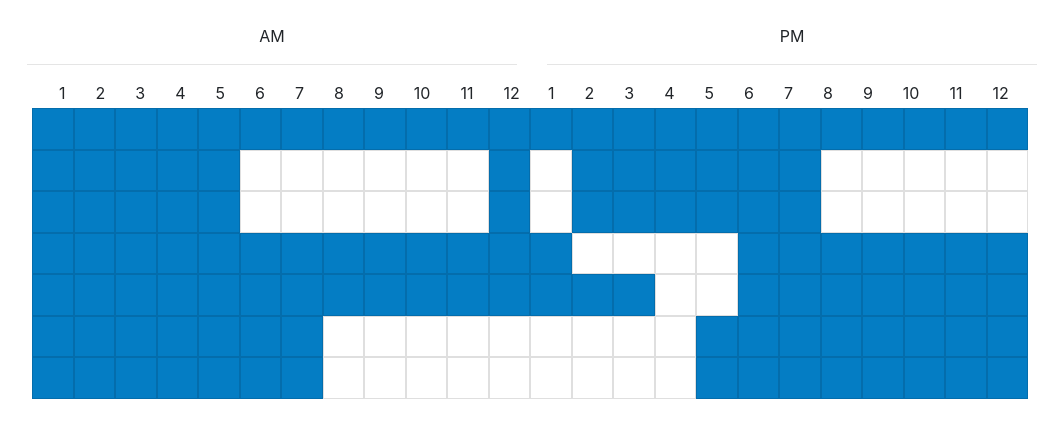
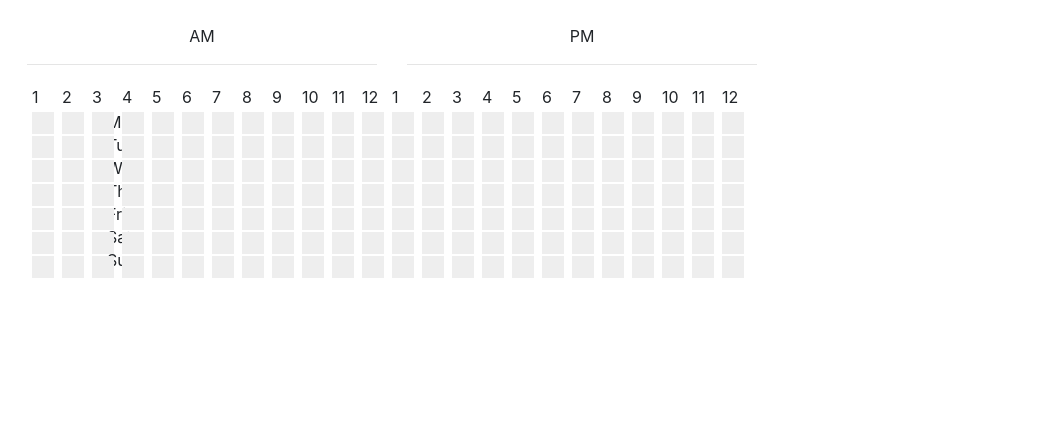
Before and after one commit to FrancisAbouNader/Mini-Project, a React (Create React App) app: page / in a window 1280 px wide. Shown: the top 438 px of the page, without its empty margins (58-1117 px from the left). Built offline with nearby package versions, Linux system fonts and the light colour scheme.

Commit message:
latest Commit

```diff
--- a/src/App.js
+++ b/src/App.js
@@ -22,6 +22,7 @@ class App extends React.Component {
     return (
       <div>
         <HoursWeekPicker />
+        {/* <SelectSquare/> */}
       </div>
 
     )
--- /dev/null
+++ b/src/Days.js
@@ -0,0 +1,25 @@
+import React from 'react'
+
+export default function Days() {
+    const days=["Mon", "Tue", "Wed", "Thu", "Fri", "Sat", "Sun"]
+    return (
+        <div>
+
+            {
+            days.map(days => (
+
+                <div className="days mt-3">
+                    <div className="col d-flex flex-row">
+                        <p className="col" style={{ position: "fixed", left: "150px" }}>  {days}</p>
+                        </div>
+
+                </div>
+            ))
+
+
+
+        }
+    </div>
+
+    )
+}
--- /dev/null
+++ b/src/Hours.js
@@ -0,0 +1,33 @@
+import React from 'react'
+
+export default function Hours() {
+    const time = [1, 2, 3, 4, 5, 6, 7, 8, 9, 10, 11, 12]
+    return (
+        <div>
+             <div className="HourAm row">
+                        <div className="col-md-6 d-flex flex-row ">
+                            {
+                                time.map(time => {
+                                    return (
+                                        <div className="col pt-1">
+                                            {time}
+                                        </div>
+                                    )
+                                })
+                            }
+                        </div>
+                    </div>
+                    <div className="HourPm row">
+                        <div className="col-md-6 d-flex flex-row ">
+
+                            {time.map(time => (
+                                <div className="col pt-1">
+                                    {time}
+                                </div>
+                            ))}
+
+                        </div>
+                    </div>
+        </div>
+    )
+}
--- a/src/HoursWeekPicker.js
+++ b/src/HoursWeekPicker.js
@@ -1,69 +1,22 @@
 import React from "react"
+import Time from "./Time"
+import Days from "./Days"
+import Hours from "./Hours"
 import SelectBox from "./SelectBox"
+import "./index.css"
 function HoursWeekPicker () {
+        return (
+            <div>
+         <div className="container mt-4">
+                    <Time/>
+                    <Hours/>
+        </div >
+                    <Days/>
 
 
-    const time = [1, 2, 3, 4, 5, 6, 7, 8, 9, 10, 11, 12]
-    const days=["Mon", "Tue", "Wed", "Thu", "Fri", "Sat", "Sun"]
-        return (
-            <div>
-                <div className="container mt-4">
-                <div className="time">
-                    <div className="row">
-                        <div className="col-md-6  text-center">
-                            AM
-                            <hr />
+                    <SelectBox/>
 
-                        </div>
-
-                        <div className="col-md-6 text-center">
-                            PM
-                            <hr />
-                        </div>
-                        </div>
-                 </div>
-                    <div className="Hour row">
-                        <div className="col-md-6 text-center d-flex flex-row ">
-                            {
-                                time.map(time => {
-                                    return (
-                                        <div className="col ">
-                                            {time}
-                                        </div>
-                                    )
-                                })
-                            }
-                        </div>
-                        <div className="col-md-6 text-center d-flex flex-row ">
-
-                            {time.map(time => (
-                                <div className="col">
-                                    {time}
-                                </div>
-                            ))}
-
-                        </div>
-                    </div>
-                </div>
-                {
-                    days.map(days => (
-                        <div className="days mt-3">
-                            <div className="col d-flex flex-row">
-
-
-                                <p className="col" style={{ position: "fixed", left: "150px" }}>  {days}</p>
-                                </div>
-
-                        </div>
-                    ))
-
-
-
-                }
-                <div className="SelectiveBox">
-                    <SelectBox/>
-             </div>
-            </div >
+            </div>
 
         )
     }
--- a/src/SelectBox.js
+++ b/src/SelectBox.js
@@ -1,49 +1,40 @@
-import React,{useState} from 'react'
-import "./square.css"
-import weeklyData from './data'
+import React from 'react'
+// import weeklyData from './data'
+import SelectSquare from "./SelectSquare"
+
 function BlueSquare() {
-     console.log(weeklyData[2].hour)
-     const [hours] = useState({
-         hours: [1, 2, 3, 4, 5, 6, 7, 8, 9, 10, 11, 12, 13, 14, 15, 16, 17, 18, 19, 20, 21, 22, 23, 24],
-         days: ["Mon", "Tue", "Wed", "Thu", "Fri", "Sat", "Sun"],
-         color:"#FFFFFF"
-   })
-
-
+   const hours = [1, 2, 3, 4, 5, 6, 7, 8, 9, 10, 11, 12, 13, 14, 15, 16, 17, 18, 19, 20, 21, 22, 23, 24]
+     const days = ["Mon", "Tue", "Wed", "Thu", "Fri", "Sat", "Sun"]
         return (
 
-            <div>
+            <div className="container">
+                <div className="selectiveBox">
                 {
-                    hours.days.map((item, i) =>
+                    days.map((item, i) =>
                     {
                         return (
-                        <div>
-                            <div className="container ">
                                     <div className="row">
-
-                                        {hours.hours.map((item2, j) => {
+                                        {hours.map((item2, j) => {
 
                                             return (
-                                                <div onClick={() => {
-                                                    console.log(`You have selected ${item} @ ${item2}`)
-                                                }}>
-                                                    {/* If weekleydata[i][j]==iteem2 betlawwin bleu  */}
-                                                    {weeklyData[i].hour.includes(item2) ?  <div style={{ backgroundColor: "#047dc4"}} className="card" /> :  <div style={{ backgroundColor: hours.color }} className="card" />}
+                                                // <div onClick={() => {
+                                                //     console.log(`You have selected ${item} @ ${item2}`)
+                                                // }}>
+                                                //     {/* If weekleydata[i][j]==iteem2 betlawwin bleu  */}
+                                                //     {weeklyData[i].hour.includes(item2) ? <div style={{ backgroundColor: "#047dc4" }} className="card" />
+                                                //     : <div style={{ backgroundColor: hours.color }} className="card" />}
 
-                                                </div>
-                                        )
-                                    })}
-                                    </div>
-                                </div>
-
-                        </div>
-
-                        )
-                    })
-                }
-
-
-
+                                                // </div>
+                                                <div onChange={() => {
+                                                        console.log(`You selected ${item} @ ${item2}`)
+                                                    }}>
+                                                   <SelectSquare/>
+                                                    </div>
+                                             )})}
+                                        </div>
+                        )})
+                    }
+                     </div>
             </div>
         )
 
--- /dev/null
+++ b/src/SelectSquare.js
@@ -0,0 +1,39 @@
+import React, { Component } from 'react'
+import "./selectSquare.css"
+
+export default class SelectSquare extends Component {
+    constructor() {
+        super()
+        this.state = {
+            isSelected : false,
+        }
+        this.handleChange = this.handleChange.bind(this)
+
+    }
+
+
+    handleChange() {
+        this.setState(prevState => ({
+            isSelected: !prevState.isSelected
+
+        }));
+    }
+
+    render() {
+        console.log(this.state.isSelected)
+        return (
+        <label className="container">
+                <input className="checkbox "
+                type="checkbox"
+                checked={this.state.isSelected}
+                onChange={this.handleChange} >
+               </input>
+               <span className="checkmark"></span>
+        </label>
+        )
+
+
+    }
+
+
+}
--- /dev/null
+++ b/src/Time.js
@@ -0,0 +1,22 @@
+import React from 'react'
+
+export default function Time() {
+    return (
+
+             <div className="time">
+                    <div className="row">
+                        <div className="col-md-4  text-center">
+                            AM
+                            <hr />
+
+                        </div>
+
+                        <div className="col-md-4 text-center">
+                            PM
+                            <hr />
+                        </div>
+                        </div>
+                    </div>
+
+    )
+}
--- a/src/data.js
+++ b/src/data.js
@@ -1,26 +1,26 @@
 const weeklyData = [
 
      {
-        hour:[1,2,3,4,5,6,7,8,9,10,11,12,13,14,15,16,17,18,19,20,21,22,23,24]
+        hoursList:[1,2,3,4,5,6,7,8,9,10,11,12,13,14,15,16,17,18,19,20,21,22,23,24]
     },
      {
-        hour:[1,2,3,4,5,12,14,15,16,17,18,19]
+        hoursList:[1,2,3,4,5,12,14,15,16,17,18,19]
     },
      {
-        hour:[1,2,3,4,5,12,14,15,16,17,18,19]
+        hoursList:[1,2,3,4,5,12,14,15,16,17,18,19]
     },
      {
-        hour:[1,2,3,4,5,6,7,8,9,10,11,12,13,18,19,20,21,22,23,24]
+        hoursList:[1,2,3,4,5,6,7,8,9,10,11,12,13,18,19,20,21,22,23,24]
     },
      {
-        hour:[1,2,3,4,5,6,7,8,9,10,11,12,13,14,15,18,19,20,21,22,23,24]
+        hoursList:[1,2,3,4,5,6,7,8,9,10,11,12,13,14,15,18,19,20,21,22,23,24]
     },
      {
-        hour:[1,2,3,4,5,6,7,17,18,19,20,21,22,23,24]
+        hoursList:[1,2,3,4,5,6,7,17,18,19,20,21,22,23,24]
     },
 
     {
-        hour:[1,2,3,4,5,6,7,17,18,19,20,21,22,23,24]
+        hoursList:[1,2,3,4,5,6,7,17,18,19,20,21,22,23,24]
     }
 
 ]
--- /dev/null
+++ b/src/index.css
@@ -0,0 +1,23 @@
+.selectiveBox {
+  position: relative;
+  right: 300px;
+  left: 20px;
+  bottom: 150px;
+}
+.days {
+  padding: 3px;
+}
+.HourAm {
+  position: relative;
+  width: 10px;
+  height: 10px;
+  right: 10px;
+}
+.HourPm {
+  position: relative;
+  margin-right: 130px;
+  width: 0px;
+  height: 0px;
+  left: 350px;
+  bottom: 10px;
+}
--- /dev/null
+++ b/src/selectSquare.css
@@ -0,0 +1,28 @@
+.container {
+  position: relative;
+}
+
+/* Hide the browser's default checkbox */
+.container input {
+  position: absolute;
+  opacity: 0;
+  cursor: pointer;
+  height: 0;
+  width: 0;
+}
+
+/* Create a custom checkbox */
+.checkmark {
+  position: absolute;
+  top: 0;
+  left: 0;
+  height: 22px;
+  width: 22px;
+  padding: 10px;
+  background-color: #eee;
+}
+
+/* When the checkbox is checked, add a blue background */
+.container input:checked ~ .checkmark {
+  background-color: #2196f3;
+}
--- a/src/square.css
+++ /dev/null
@@ -1,25 +0,0 @@
-.card {
-  border-radius: 0%;
-  background-color: hsl(202, 96%, 39%);
-  height: 41.5px;
-  width: 41.5px;
-}
-.card_disabled {
-  background-color: white !important;
-}
-.SelectiveBox {
-  position: relative;
-  right: 300px;
-  bottom: 300px;
-  left: 20px;
-}
-.days {
-  margin: 40px;
-}
-.time {
-  margin-right: 100px;
-}
-.Hour {
-  margin-right: 130px;
-  margin-left: 2px;
-}
```
